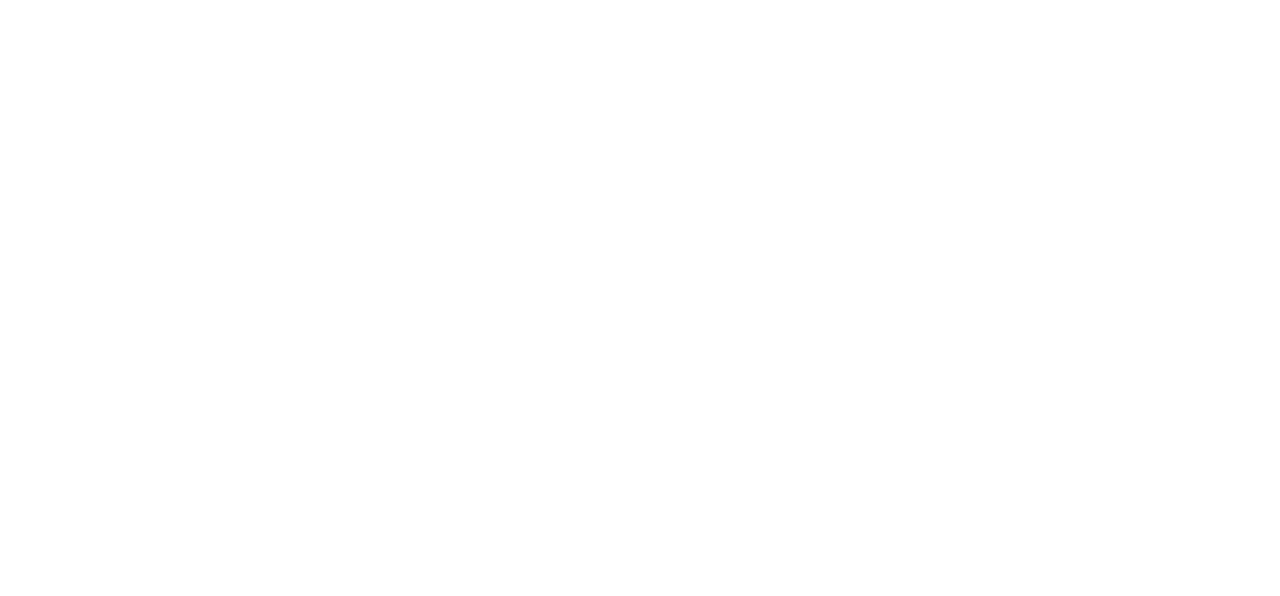
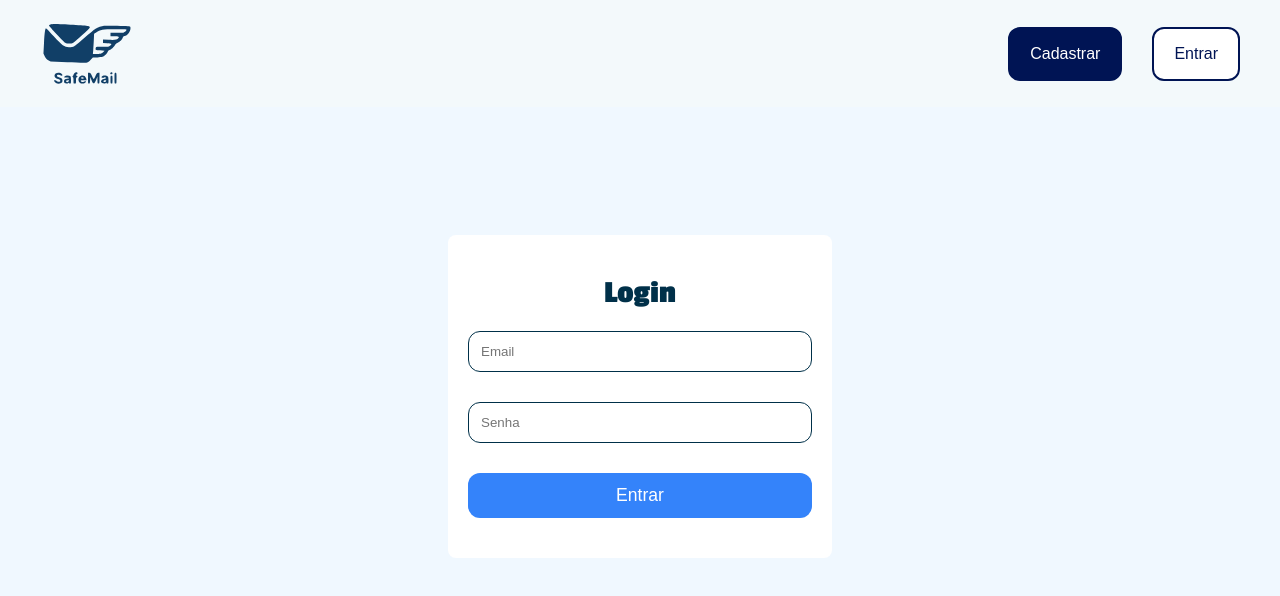
Before and after one commit to FelipeLohan/SafeMail-hackathon, a React (Vite) app: page /login in a window 1280 px wide. Before the commit this address had no page. Shown: the top 596 px of the page. Built offline with nearby package versions, Linux system fonts and the light colour scheme.

Commit message:
Created Login page

```diff
--- a/src/App.jsx
+++ b/src/App.jsx
@@ -1,13 +1,7 @@
-
-import { Header } from "./components/Header";
-import { HeroBanner } from "./components/HeroBanner";
-import { Forms } from "./components/Forms";
-import { Plans } from "./components/Plans";
-import { Footer } from "./components/Footer";
-import { Advertisements } from "./components/Advertisements";
 import { BrowserRouter, Route, Routes } from "react-router";
 import { Home } from "./routes/Home";
 import { LandingPage } from "./routes/Home/LandingPage";
+import { Login } from "./routes/Home/Login";
 
 function App() {
   return (
@@ -16,6 +10,7 @@ function App() {
     <Routes>
       <Route path="/" element={<Home/>}>
         <Route index element={<LandingPage/>}/>
+        <Route path="/login" element={<Login/>}/>
       </Route>
     </Routes>
     </BrowserRouter>
--- a/src/components/Header/Header.jsx
+++ b/src/components/Header/Header.jsx
@@ -1,6 +1,7 @@
 import Logo from "../../../public/Logo.svg";
 import styled from "styled-components";
 import { Button } from "../Button";
+import { Link } from "react-router";
 
 const HeaderContainer = styled.header`
   padding: 15px 40px;
@@ -11,21 +12,27 @@ const HeaderContainer = styled.header`
   background-color: #f3f9fb;
 
   img {
-    width: 5%;
+    width: 100%;
   }
 
-  & div{
+  & div {
     display: flex;
     justify-content: center;
     align-items: center;
     gap: 30px;
+  }
+
+  a img{
+    width: 60%;
   }
 `;
 
 const Header = () => {
   return (
     <HeaderContainer>
+      <Link to="/">
         <img src={Logo} alt="" />
+      </Link>
       <div>
         <Button
           width=""
@@ -34,6 +41,7 @@ const Header = () => {
           bgcolor="#001454"
           text="Cadastrar"
         />
+        <Link to="/login">
           <Button
             width=""
             height=""
@@ -41,6 +49,7 @@ const Header = () => {
             bgcolor="#fff"
             text="Entrar"
           />
+        </Link>
       </div>
     </HeaderContainer>
   );
--- a/src/components/LoginCard/LoginCard.jsx
+++ b/src/components/LoginCard/LoginCard.jsx
@@ -1,6 +1,7 @@
 import styled from "styled-components";
 
 const LoginCardContainer = styled.div`
+
   padding: 40px 20px;
   display: flex;
   flex-direction: column;
@@ -11,9 +12,10 @@ const LoginCardContainer = styled.div`
   background-color: #fff;
   border-radius: 8px;
   margin: 0 auto;
+  margin-top: 10%;
 
   h2{
-    color: #636363;
+    color: #003049;
     font-size: 4vmin;
   }
 
@@ -34,7 +36,7 @@ const LoginCardContainer = styled.div`
   }
 
   form input{
-    border: 1px solid #D9D9D9;
+    border: 1px solid #003049;
 
   }
 
--- a/src/main.jsx
+++ b/src/main.jsx
@@ -19,7 +19,7 @@ body {
   font-optical-sizing: auto;
   font-style: normal;
 
-  background: linear-gradient(to bottom,rgb(204, 235, 255), #f0f8ff);
+  background-color: #f0f8ff;
   box-sizing: border-box;
 }
 
--- /dev/null
+++ b/src/routes/Home/Login/Login.jsx
@@ -0,0 +1,11 @@
+import { LoginCard } from "../../../components/LoginCard";
+
+const Login = () => {
+  return(
+    <>
+      <LoginCard/>
+    </>
+  );
+};
+
+export { Login };
--- /dev/null
+++ b/src/routes/Home/Login/index.jsx
@@ -0,0 +1,3 @@
+import { Login } from "./Login";
+
+export { Login }
```
Lines whose indentation alone changed are shown as unchanged.
